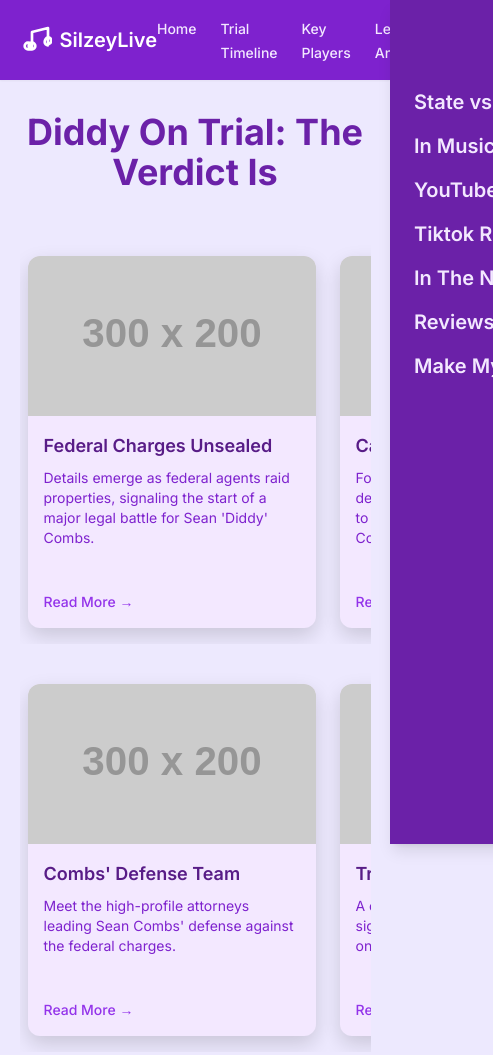
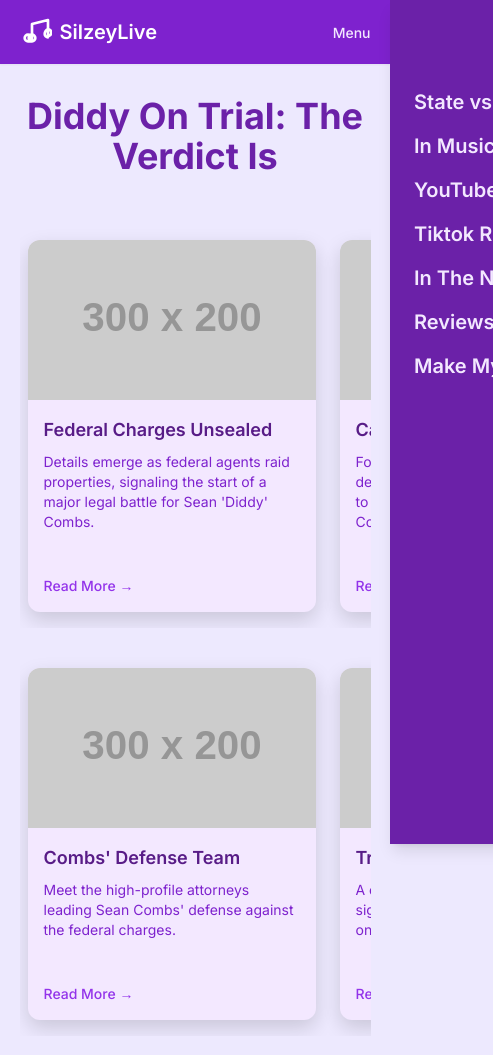
Before and after one commit to silzey/state-vs-, a plain HTML site: page index.html in a window 390 px wide. Shown: the top 1055 px of the page, 493 px wide, since content can reach past the window. Drawn offline with nearby package versions, Linux system fonts and the light colour scheme; placeholder pictures from the web are drawn by us.

Commit message:
Update index.html

```diff
--- a/index.html
+++ b/index.html
@@ -50,11 +50,12 @@
             </div>
             <nav>
                 <ul class="flex space-x-6">
-                    <li><a href="#" class="text-sm md:text-base text-purple-100 hover:text-white font-medium transition-colors duration-200">Home</a></li>
-                    <li><a href="#" class="text-sm md:text-base text-purple-100 hover:text-white font-medium transition-colors duration-200">Trial Timeline</a></li>
-                    <li><a href="#" class="text-sm md:text-base text-purple-100 hover:text-white font-medium transition-colors duration-200">Key Players</a></li>
-                    <li><a href="#" class="text-sm md:text-base text-purple-100 hover:text-white font-medium transition-colors duration-200">Legal Analysis</a></li>
-                    <li><a href="#" id="menuToggle" class="text-sm md:text-base text-purple-100 hover:text-white font-medium transition-colors duration-200 cursor-pointer">Menu</a></li> </ul>
+                    <li class="hidden md:block"><a href="#" class="text-sm md:text-base text-purple-100 hover:text-white font-medium transition-colors duration-200">Home</a></li>
+                    <li class="hidden md:block"><a href="#" class="text-sm md:text-base text-purple-100 hover:text-white font-medium transition-colors duration-200">Trial Timeline</a></li>
+                    <li class="hidden md:block"><a href="#" class="text-sm md:text-base text-purple-100 hover:text-white font-medium transition-colors duration-200">Key Players</a></li>
+                    <li class="hidden md:block"><a href="#" class="text-sm md:text-base text-purple-100 hover:text-white font-medium transition-colors duration-200">Legal Analysis</a></li>
+                    <li><a href="#" id="menuToggle" class="text-sm md:text-base text-purple-100 hover:text-white font-medium transition-colors duration-200 cursor-pointer">Menu</a></li>
+                </ul>
             </nav>
         </div>
     </header>
```
